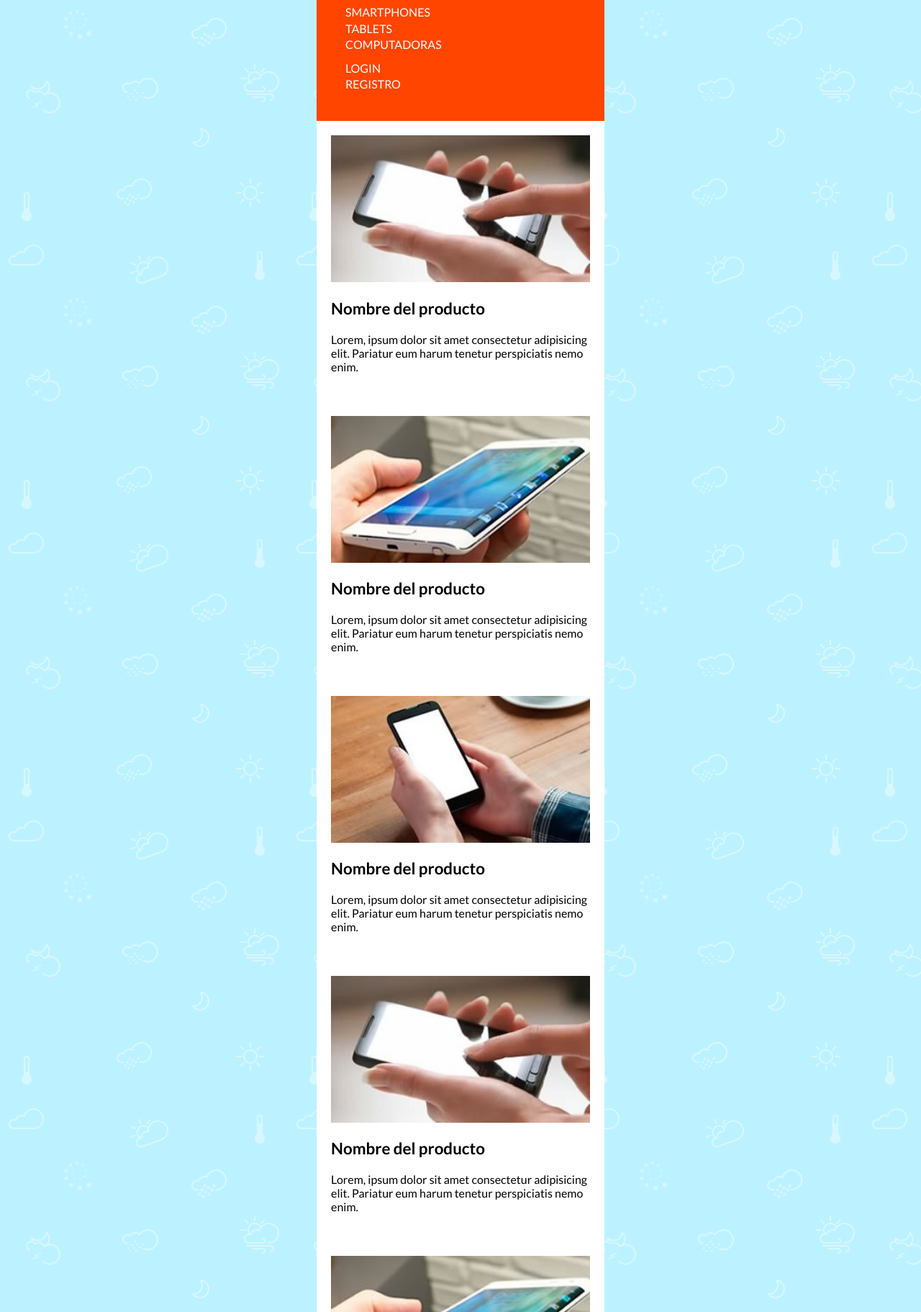
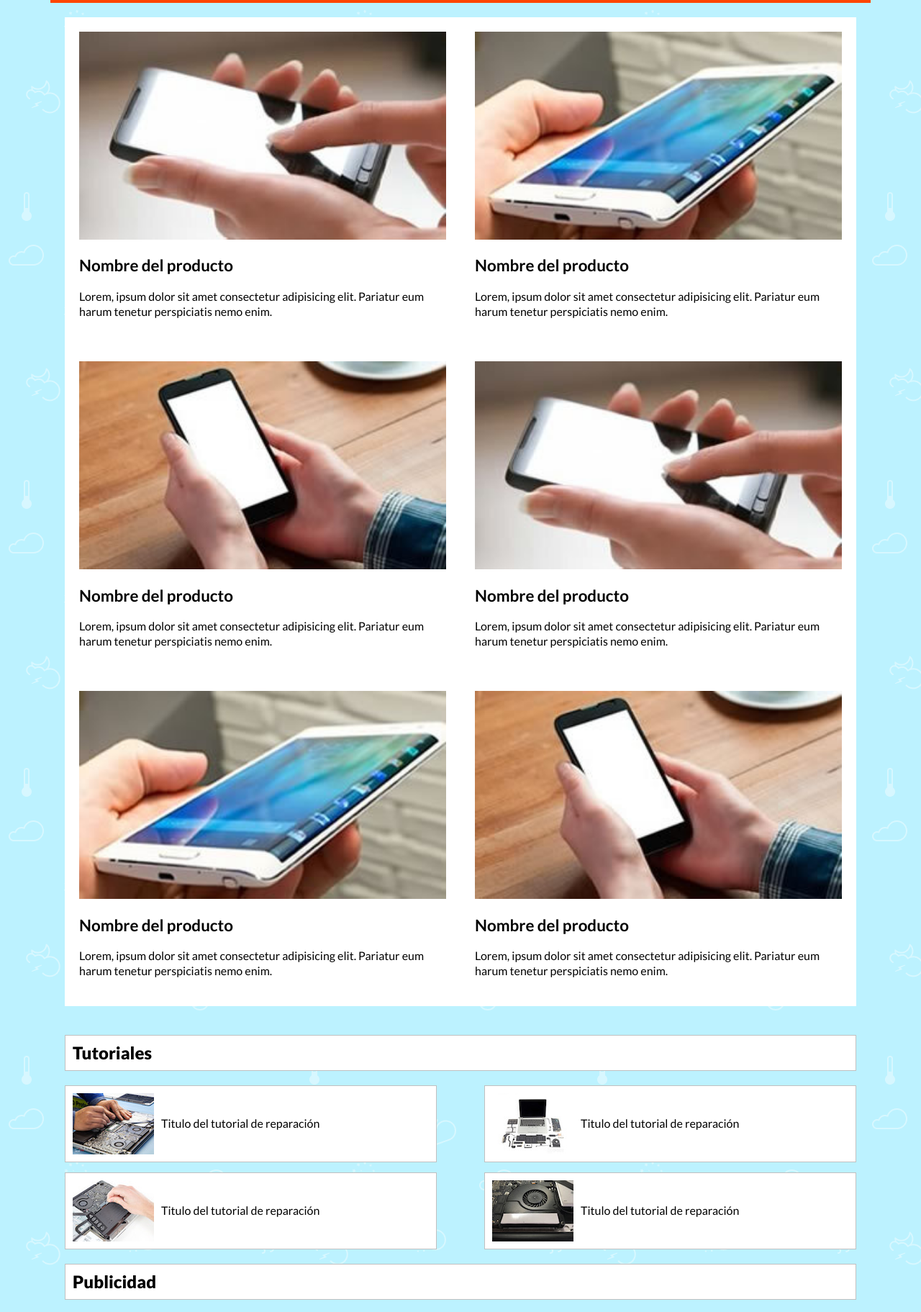
Before and after one commit to DM-Romero/craftsy, a plain HTML site: page views/home.html in a window 1280 px wide. Shown: the part 76-1899 px from the top of the page at 72% size. Drawn offline with Linux system fonts and the light colour scheme.

Commit message:
Usando flexbox

```diff
--- a/public/css/general.css
+++ b/public/css/general.css
@@ -6,9 +6,7 @@
 
 }
 
-ul, ol{
-    padding: 0;
-}
+
 li {
     list-style: none;
 }
@@ -20,7 +18,7 @@ a{
 
 body {
     font-family: 'lato';
-    max-width: 400px;
+    max-width: 1140px;
     margin: 0 auto; /*Hace referencia a los margenes de los costados, dejó todo en el medio */
     background-image: url('/img/bg-2.png'); /*se está repitiendo la imagen muchas veces*/
 
--- a/public/css/header.css
+++ b/public/css/header.css
@@ -3,8 +3,20 @@ header{
     padding: 20px;
 }
 
+header section {
+    display: flex;
+    justify-content: space-between;
+}
+
+header section a{
+    border: 1px solid white;
+    padding: 5px;
+    border-radius: 4px;
+    font-size: 1.5em;
+}
+
 header nav {
-    margin: 20px;
+    display: none;
 }
 
 header nav ul {
@@ -19,3 +31,34 @@ header nav ul li a {
     text-transform: uppercase;
 
 }
+
+
+
+@media (min-width:768px) {
+    header{
+        display: flex;
+        gap: 20px;
+        align-items: center;
+    }
+
+
+    header section a{
+        display: none;
+    }
+
+    header nav {
+        display: flex;
+        justify-content: space-between;
+        width: 100%;
+        height: 40px;
+    }
+
+    header nav ul{
+        display: flex;
+        gap: 10px; /*Separa a los hijos entre sí*/
+
+    }
+
+
+
+}
--- a/public/css/home.css
+++ b/public/css/home.css
@@ -1,12 +1,13 @@
 .home__main__section{
     width: 100%;
-
+    padding: 20px;
 }
 
 .home__main__section__article{
     width: 100%;
     background-color: #fff;
     padding: 20px;
+
 }
 
 .home__main__section__article img{
@@ -20,7 +21,7 @@
 }
 
 .home__main__section__article p{
-    line-height: 1.2rem;
+    line-height: 1.3rem;
 }
 
 /*aside tutoriales*/
@@ -40,7 +41,7 @@
 
 }
 
-.home__main__aside__section{
+.home__main__aside__section--tutoriales{
     margin-bottom: 20px;
 }
 
@@ -49,18 +50,55 @@
     border: 1px solid silver;
     border-bottom: none;
     padding: 10px;
+    display: flex;
+    align-items: center;
+    width: 100%;
+    gap: 10px; /*gap separa los elementos hijos entre ellos, nos evita usar margin y padding*/
 }
+
+
+
 
 .home__main__aside__section__article:last-child{
     border-bottom: 1px solid silver;
 }
 
+
 .home__main__aside__section--publicidad{
     padding: 10px;
     background-color: #fff;
+    display: flex;
+    flex-direction: column;
+    gap: 20px;
 }
 
 .home__main__aside__section--publicidad img{
     width: 100%;
-    margin-bottom: 20px;
+
 }
+
+
+@media (min-width: 768px){
+    .home__main__section{
+        display: flex;
+        flex-wrap: wrap;
+    }
+
+    .home__main__section__article{
+        width: 50%;
+
+    }
+
+    .home__main__aside__section--tutoriales{
+        display: flex;
+        flex-wrap: wrap;
+        justify-content: space-between;
+        row-gap: 14px;
+
+    }
+
+    .home__main__aside__section__article{
+        width: 47%;
+        border-bottom: 1px solid silver;
+    }
+}
--- a/views/home.html
+++ b/views/home.html
@@ -5,10 +5,14 @@
     <meta name="viewport" content="width=device-width, initial-scale=1.0">
     <title>Craftsy | Home</title>
     <link rel="stylesheet" href="/css/styles.css">
+    <script src="https://kit.fontawesome.com/6d097c18fe.js" crossorigin="anonymous"></script>
 </head>
 <body class="home">
     <header>
+        <section>
         <img src="/img/logo.png" alt="">
+        <a href=""><i class="fa-solid fa-bars"></i></a>
+        </section>
         <nav>
             <ul>
                 <li><a href="">smartphones</a></li>
@@ -63,7 +67,7 @@
         </section>
         <aside class="home__main__aside">
             <h2>Tutoriales</h2>
-            <section class="home__main__aside__section">
+            <section class="home__main__aside__section--tutoriales">
                 <article class="home__main__aside__section__article">
                     <img src="/img/aside-01.jpg" alt="aside-01">
                     <p>Titulo del tutorial de reparación</p>
```
Also changed, not shown: public/img/aside-04.jpg (added).
